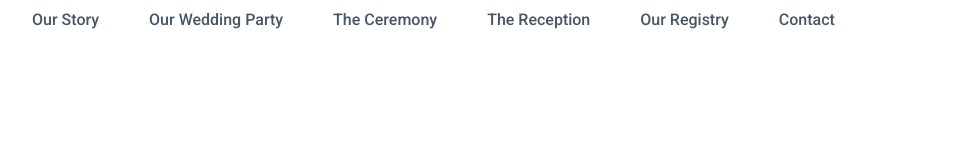
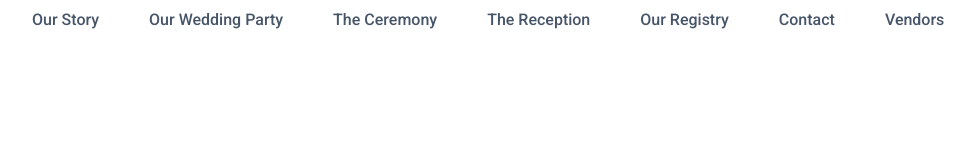
Before and after one commit to joChazaro/TreyandJo, a plain HTML site: page index.html in a window 1280 px wide. Shown: the whole page, without its empty margins (33-1008 px from the left). Drawn offline with Linux system fonts and the light colour scheme; files that its build step writes are made by us from their sources; files whose address does not match are found by name.

Commit message:
new page for vendors

```diff
--- a/index.html
+++ b/index.html
@@ -31,6 +31,9 @@
                 <li class="nav-item">
                     <a href="html/contactus.html" class="nav-link">Contact</a>
                 </li>
+                <li class="nav-item">
+                    <a href="html/vendors.html" class="nav-link">Vendors</a>
+                </li>
             </ul>
             <div class="hamburger ">
                 <span class="bar "></span>
```
